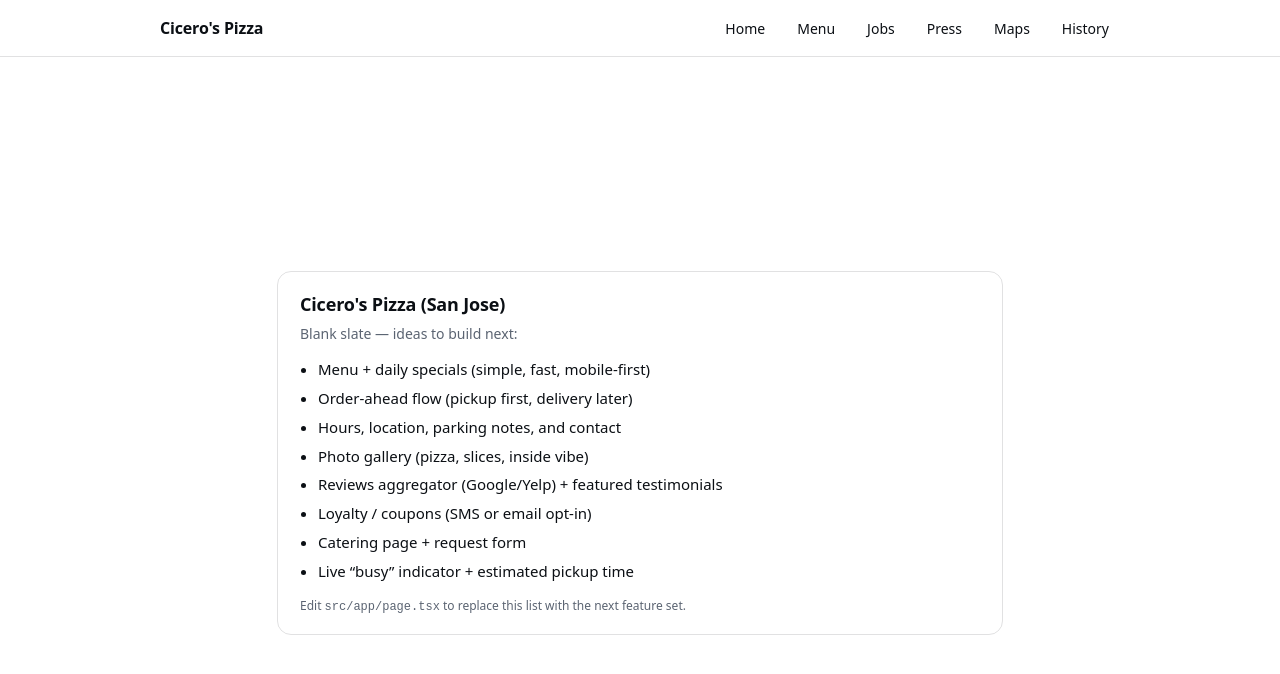
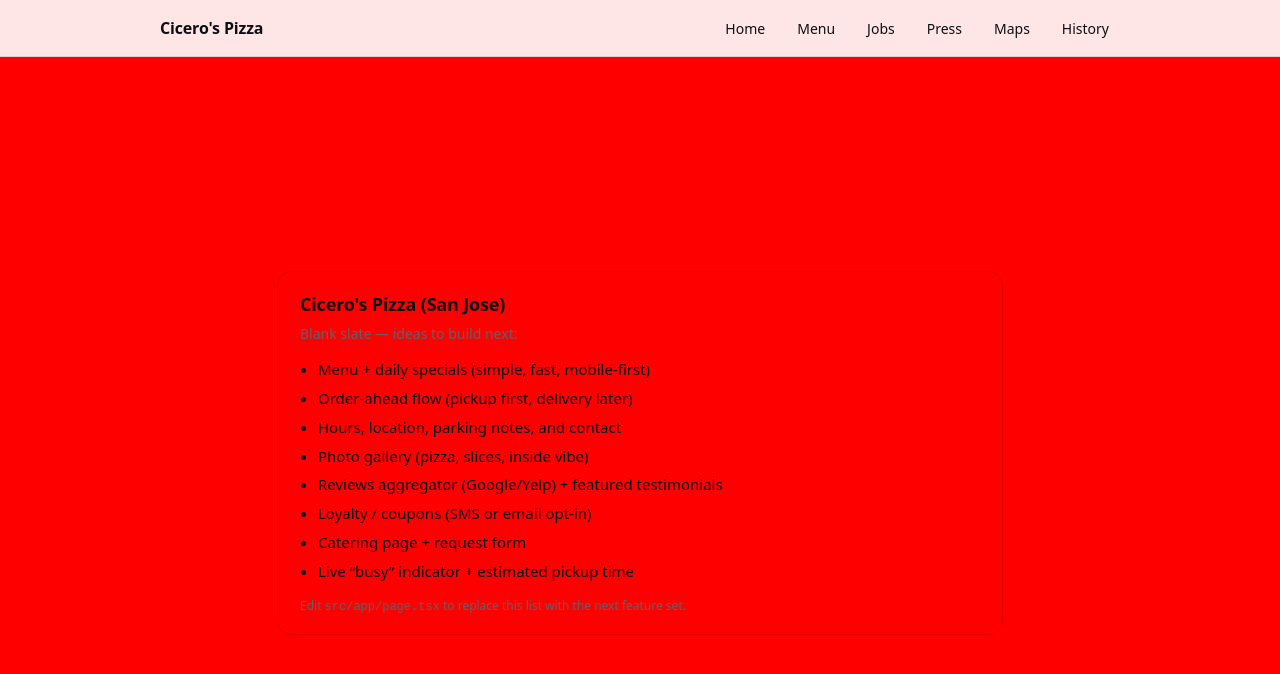
Before and after one commit to lugeorge8/cicerosdemo, a Next.js app: page / in a window 1280 px wide. Shown: the top 674 px of the page. Built offline with nearby package versions, Linux system fonts and the light colour scheme.

Commit message:
Set site background red

```diff
--- a/src/app/globals.css
+++ b/src/app/globals.css
@@ -1,6 +1,6 @@
 :root {
   color-scheme: light;
-  --bg: #ffffff;
+  --bg: #ff0000;
   --fg: #0b0f14;
   --muted: #5b6472;
   --border: rgba(11, 15, 20, 0.12);
```
